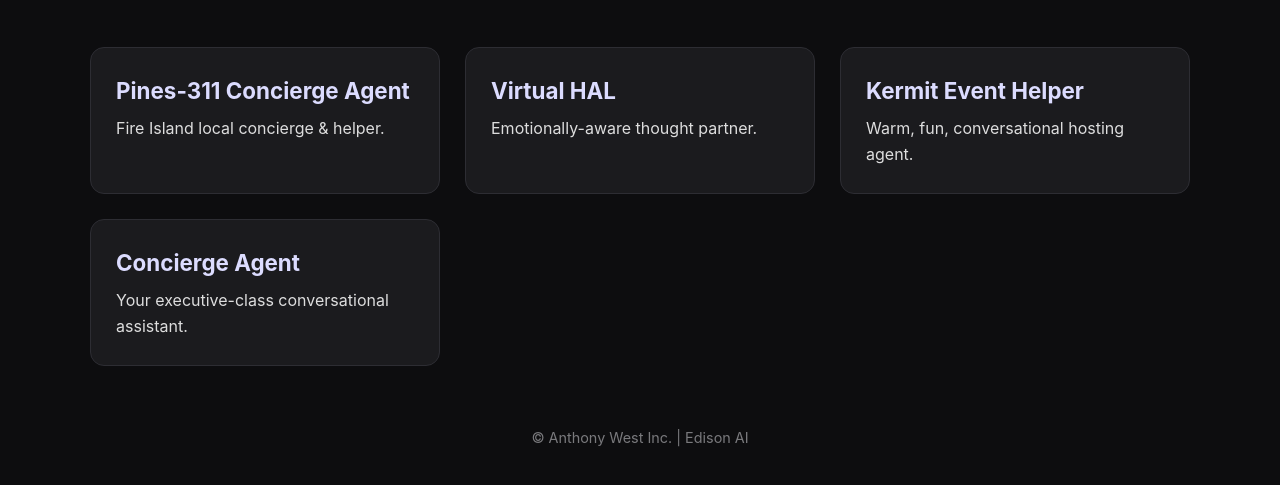
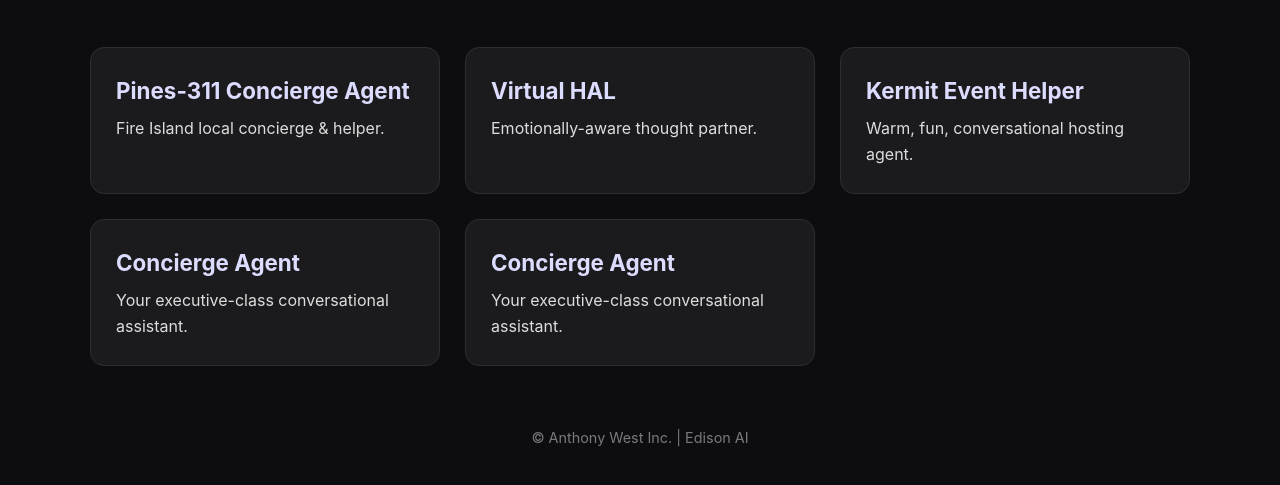
Before and after one commit to BatmanInThePines/Edison-Agents, a plain HTML site: page index.html in a window 1280 px wide. Shown: the part 133-618 px from the top of the page. Drawn offline with Linux system fonts and the light colour scheme; files that its build step writes are made by us from their sources.

Commit message:
Add duplicate entry for Concierge Agent in index.html

```diff
--- a/index.html
+++ b/index.html
@@ -35,6 +35,11 @@
       <p>Your executive-class conversational assistant.</p>
     </a>
 
+    <a href="agents/Edison/index.html" class="agent-card">
+      <h2>Concierge Agent</h2>
+      <p>Your executive-class conversational assistant.</p>
+    </a>
+
   </main>
 
   <footer>
```
